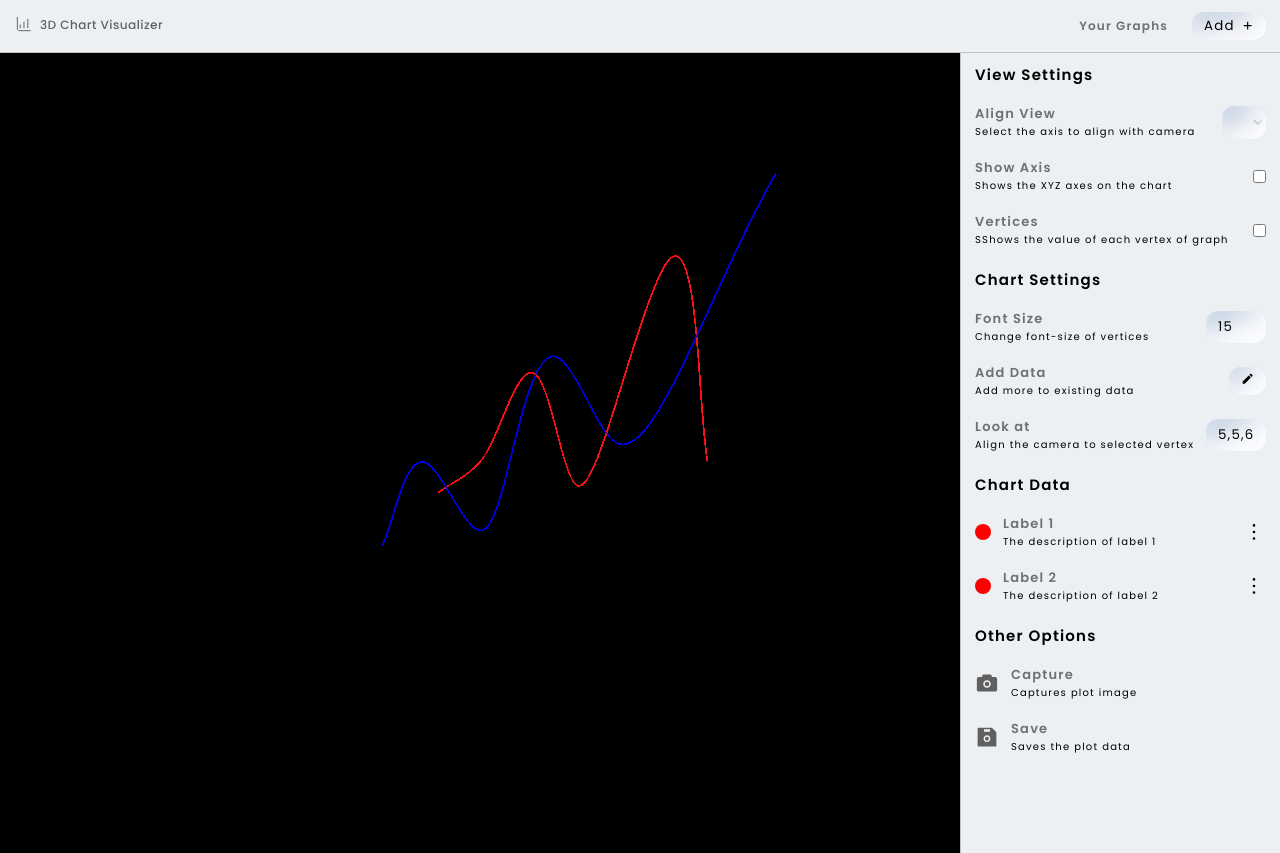
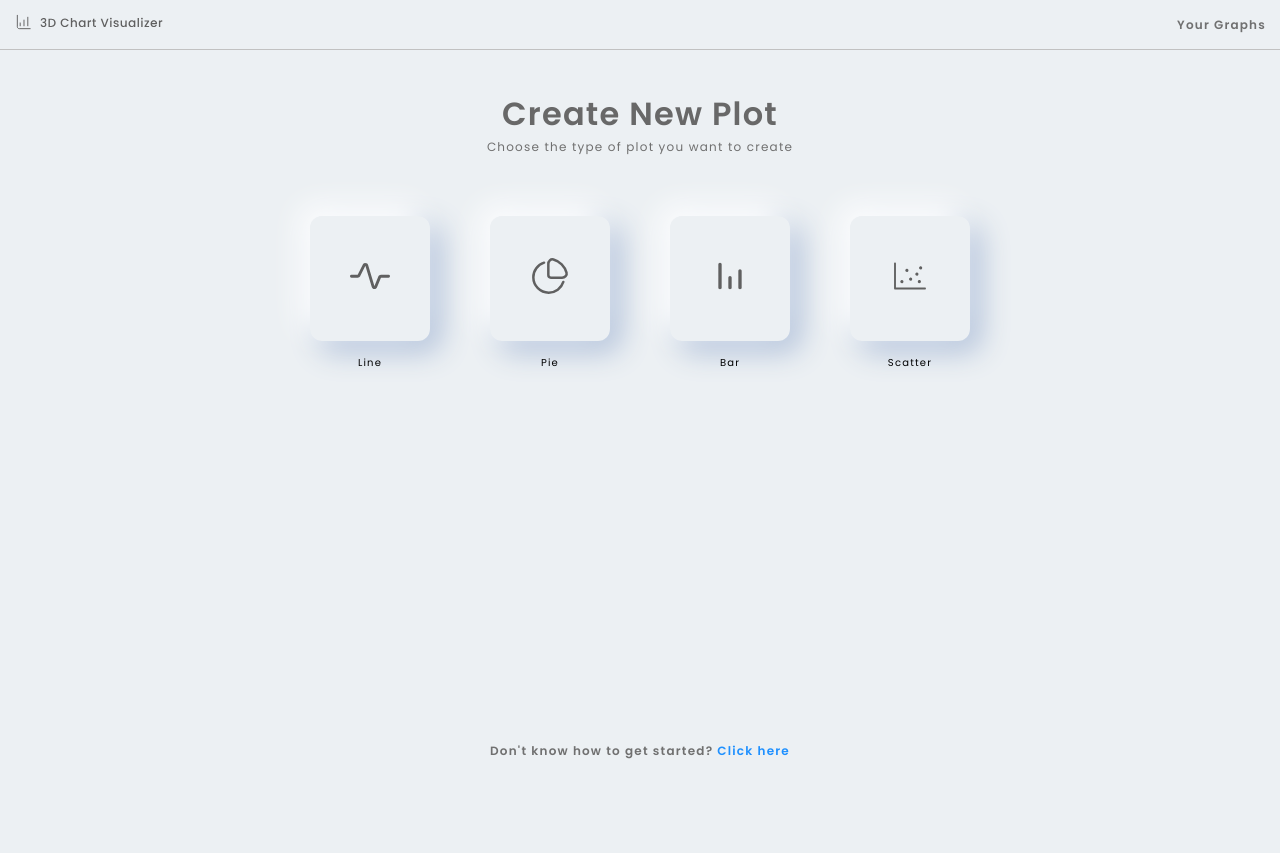
Before and after one commit to SWS-5007/3D-Charts_React, a React (Create React App) app: page / in a window 1280 px wide. After the commit the page ends 800 px from the top, so only its background shows below. Built offline with nearby package versions, Linux system fonts and the light colour scheme.

Commit message:
Adding Routes

```diff
--- a/package.json
+++ b/package.json
@@ -11,6 +11,7 @@
     "react": "^18.2.0",
     "react-dom": "^18.2.0",
     "react-icons": "^4.10.1",
+    "react-router-dom": "^6.14.2",
     "react-scripts": "5.0.1",
     "three": "^0.154.0",
     "web-vitals": "^2.1.4"
--- a/src/App.js
+++ b/src/App.js
@@ -1,25 +1,22 @@
 import "./styles/styles.css";
-import { Canvas } from "@react-three/fiber";
-import Scatter from "./components/Scatter";
-import Line from "./components/Line";
-import Pie from "./components/Pie";
-import ClosedCylinder from "./components/ClosedCylinder";
+
+import { Routes, Route } from "react-router-dom";
+
 import Navbar from "./components/Navbar";
 import NewChart from "./components/NewChart";
+import PlotContainer from "./components/PlotContainer";
 import Plots from "./components/Plots";
-import SideBar from "./components/SideBar";
 
 function App() {
   return (
     <>
       <Navbar />
-      {/* <Plots /> */}
-      <section class="plot-container">
-        <Canvas camera={{ position: [5, 6, 10] }}>
-          <Line />
-        </Canvas>
-        <SideBar />
-      </section>
+
+      <Routes>
+        <Route element={<PlotContainer />} path="/plot" />
+        <Route element={<Plots />} path="/plots" />
+        <Route element={<NewChart />} path="/" />
+      </Routes>
     </>
   );
 }
--- a/src/components/Navbar.jsx
+++ b/src/components/Navbar.jsx
@@ -1,10 +1,11 @@
 import React from "react";
 import { BiPlus } from "react-icons/bi";
+import { Link } from "react-router-dom";
 
 const Navbar = () => {
   return (
     <nav>
-      <div className="logo-container">
+      <Link to="/" className="logo-container">
         <svg
           width="149"
           height="20"
@@ -24,16 +25,10 @@ const Navbar = () => {
             fill="#606060"
           />
         </svg>
-      </div>
+      </Link>
       <ul className="nav-items">
         <li className="nav-item">
-          <a href="#">Your Graphs</a>
-        </li>
-        <li className="nav-item">
-          <button className="btn-flex">
-            <span>Add</span>
-            <BiPlus />
-          </button>
+          <Link to="/plots">Your Graphs</Link>
         </li>
       </ul>
     </nav>
--- /dev/null
+++ b/src/components/PlotContainer.jsx
@@ -0,0 +1,21 @@
+import { Canvas } from "@react-three/fiber";
+import React, { useState } from "react";
+import Line from "./Line";
+import SideBar from "./SideBar";
+
+const PlotContainer = () => {
+  const [fontSize, setFontSize] = useState(0.15);
+
+  return (
+    <>
+      <section class="plot-container">
+        <Canvas camera={{ position: [5, 6, 10] }}>
+          <Line fontSize={fontSize} />
+        </Canvas>
+        <SideBar fontSize={fontSize} />
+      </section>
+    </>
+  );
+};
+
+export default PlotContainer;
--- a/src/index.js
+++ b/src/index.js
@@ -1,14 +1,17 @@
-import React from 'react';
-import ReactDOM from 'react-dom/client';
-import './index.css';
-import App from './App';
-import reportWebVitals from './reportWebVitals';
+import React from "react";
+import ReactDOM from "react-dom/client";
+import "./index.css";
+import App from "./App";
+import reportWebVitals from "./reportWebVitals";
+import { BrowserRouter } from "react-router-dom";
 
-const root = ReactDOM.createRoot(document.getElementById('root'));
+const root = ReactDOM.createRoot(document.getElementById("root"));
 root.render(
-  <React.StrictMode>
-    <App />
-  </React.StrictMode>
+  <BrowserRouter>
+    <React.StrictMode>
+      <App />
+    </React.StrictMode>
+  </BrowserRouter>
 );
 
 // If you want to start measuring performance in your app, pass a function
```
Also changed, not shown: 1 other file (tests, documents, lock files or other folders).
